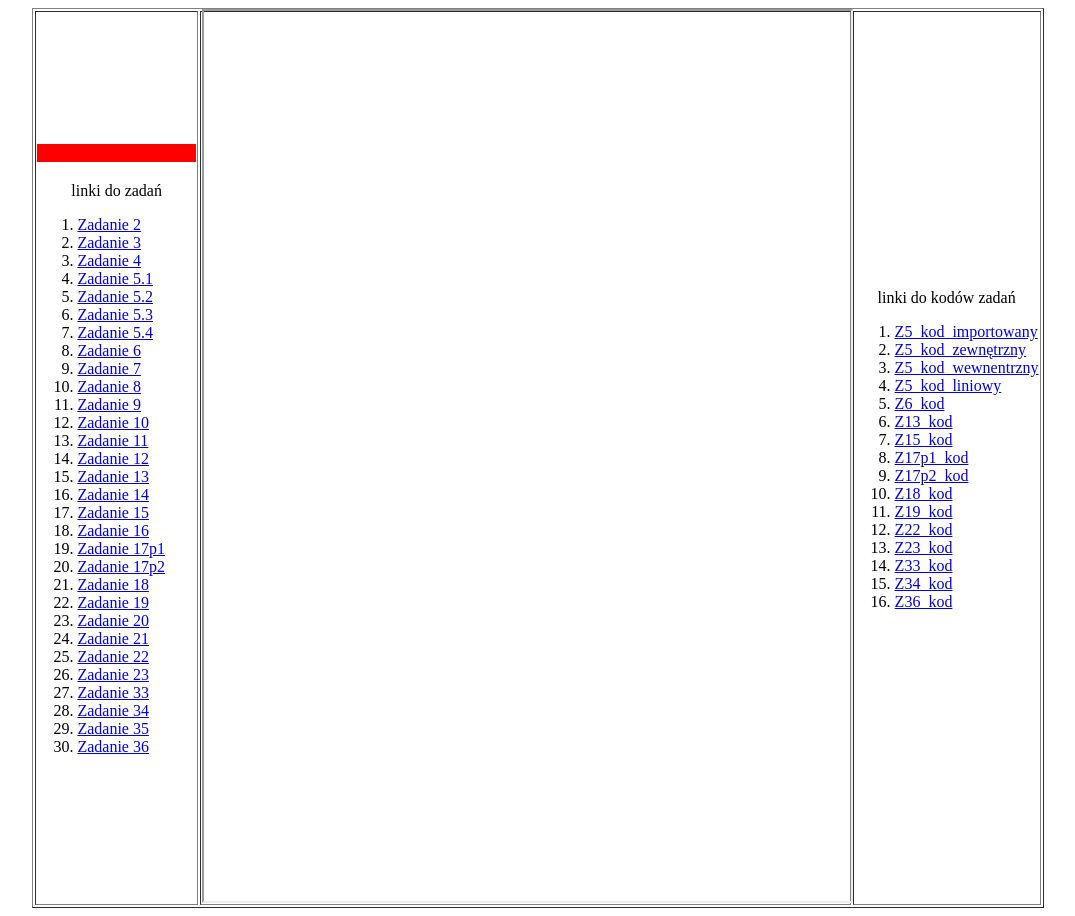
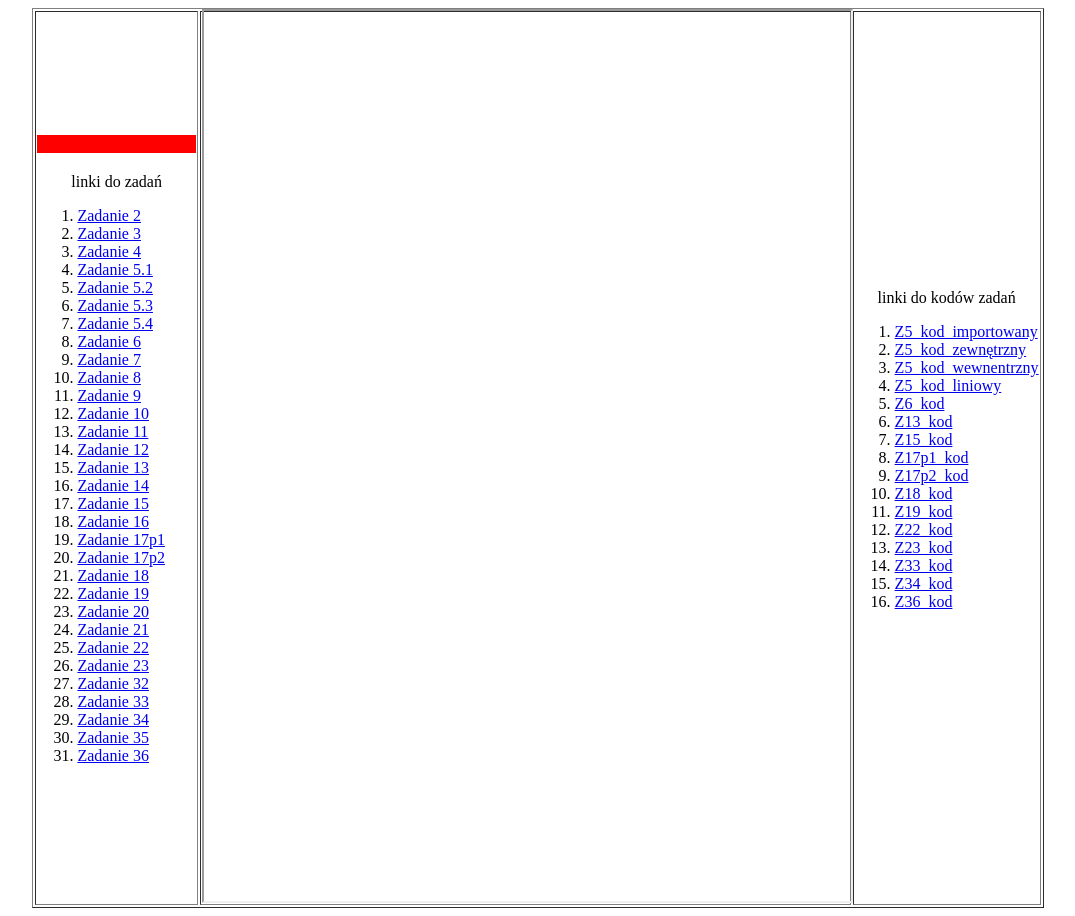
Before and after one commit to Feddy0101/csssss, a plain HTML site: page index.html in a window 1280 px wide. Shown: the whole page, without its empty margins (102-1177 px from the left). Drawn offline with Linux system fonts and the light colour scheme.

Commit message:
Update index.html

```diff
--- a/index.html
+++ b/index.html
@@ -37,6 +37,7 @@
                         <li><a href="zadanie21_ulan.html" target="glowna">Zadanie 21</a></li>
                         <li><a href="zadanie22_ulan.html" target="glowna">Zadanie 22</a></li>
                         <li><a href="zadanie23_ulan.html" target="glowna">Zadanie 23</a></li>
+                        <li><a href="zadanie32_ulan.html" target="glowna">Zadanie 32</a></li>
                         <li><a href="zadanie33_ulan.html" target="glowna">Zadanie 33</a></li>
                         <li><a href="zadanie34_ulan.html" target="glowna">Zadanie 34</a></li>
                         <li><a href="zadanie35_ulan.html" target="glowna">Zadanie 35</a></li>
```
